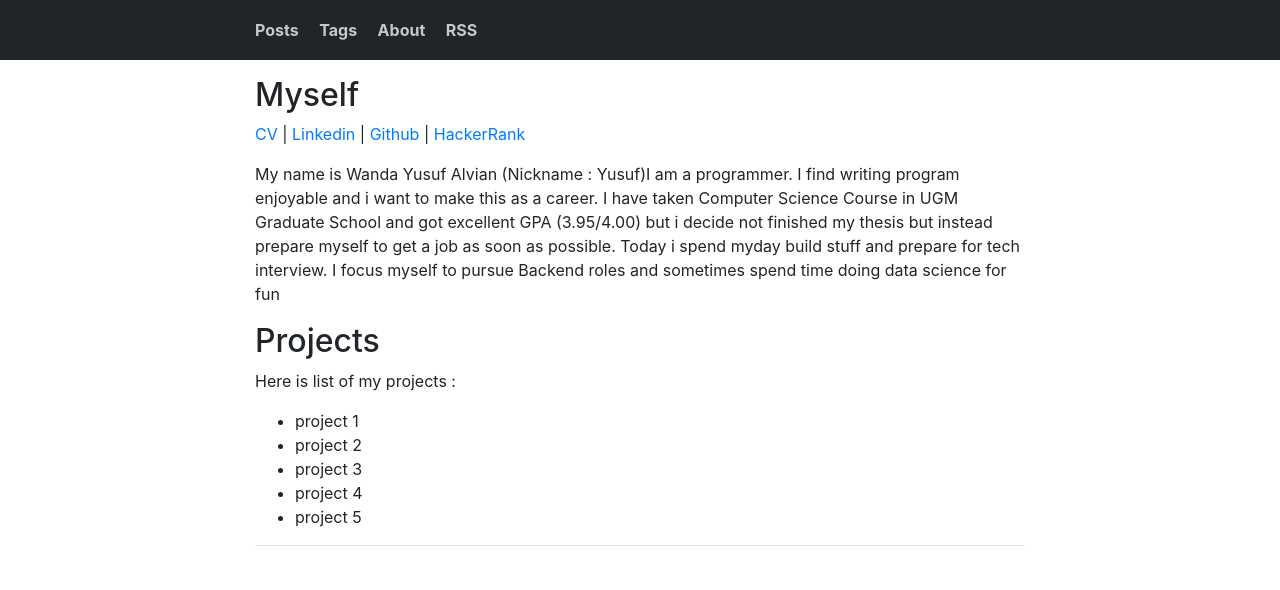
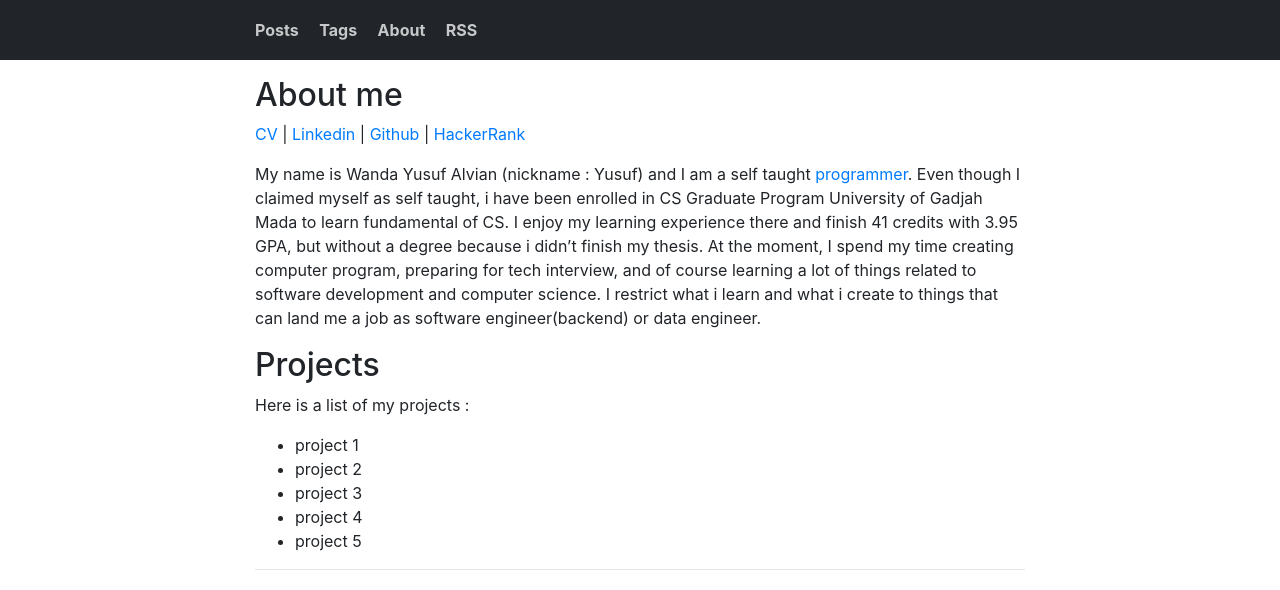
Before and after one commit to wyusufa/wyusufa.github.io, a plain HTML site: page about/index.html in a window 1280 px wide. Drawn offline with Linux system fonts and the light colour scheme.

Commit message:
update about me

```diff
--- a/about/index.html
+++ b/about/index.html
@@ -184,11 +184,11 @@ blockquote,
   <div class="container">
     <article>
       <h1></h1>
-<h2 id="myself">Myself</h2>
+<h2 id="about-me">About me</h2>
 <p><a href="https://docs.google.com/document/d/1Gi5RNq8dp9XYGdBSS06bzAYJ7xSpuZCZ/edit?usp=sharing&amp;ouid=114759031396367503253&amp;rtpof=true&amp;sd=true">CV</a> | <a href="https://www.linkedin.com/in/yusufalvian/">Linkedin</a> | <a href="https://github.com/wyusufa">Github</a> | <a href="https://www.hackerrank.com/wyusufa">HackerRank</a></p>
-<p>My name is Wanda Yusuf Alvian (Nickname : Yusuf)I am a programmer. I find writing program enjoyable and i want to make this as a career. I have taken Computer Science Course in UGM Graduate School and got excellent GPA (3.95/4.00) but i decide not finished my thesis but instead prepare myself to get a job as soon as possible. Today i spend myday build stuff and prepare for tech interview. I focus myself to pursue Backend roles and sometimes spend time doing data science for fun</p>
+<p>My name is Wanda Yusuf Alvian (nickname : Yusuf) and I am a self taught <a href="https://en.wikipedia.org/wiki/Programmer">programmer</a>. Even though I claimed myself as self taught, i have been enrolled in CS Graduate Program University of Gadjah Mada to learn fundamental of CS. I enjoy my learning experience there and finish 41 credits with 3.95 GPA, but without a degree because i didn&rsquo;t finish my thesis. At the moment, I spend my time creating computer program, preparing for tech interview, and of course learning a lot of things related to software development and computer science. I restrict what i learn and what i create to things that can land me a job as software engineer(backend) or data engineer.</p>
 <h2 id="projects">Projects</h2>
-<p>Here is list of my projects :</p>
+<p>Here is a list of my projects :</p>
 <ul>
 <li>project 1</li>
 <li>project 2</li>
--- a/index.xml
+++ b/index.xml
@@ -22,8 +22,8 @@
       <pubDate>Mon, 09 May 2022 00:00:00 +0000</pubDate>
 
       <guid>https://wyusufa.github.io/about/</guid>
-      <description>Myself CV | Linkedin | Github | HackerRank
-My name is Wanda Yusuf Alvian (Nickname : Yusuf)I am a programmer. I find writing program enjoyable and i want to make this as a career. I have taken Computer Science Course in UGM Graduate School and got excellent GPA (3.95/4.00) but i decide not finished my thesis but instead prepare myself to get a job as soon as possible. Today i spend myday build stuff and prepare for tech interview.</description>
+      <description>About me CV | Linkedin | Github | HackerRank
+My name is Wanda Yusuf Alvian (nickname : Yusuf) and I am a self taught programmer. Even though I claimed myself as self taught, i have been enrolled in CS Graduate Program University of Gadjah Mada to learn fundamental of CS. I enjoy my learning experience there and finish 41 credits with 3.95 GPA, but without a degree because i didn&amp;rsquo;t finish my thesis.</description>
     </item>
 
     <item>
```
